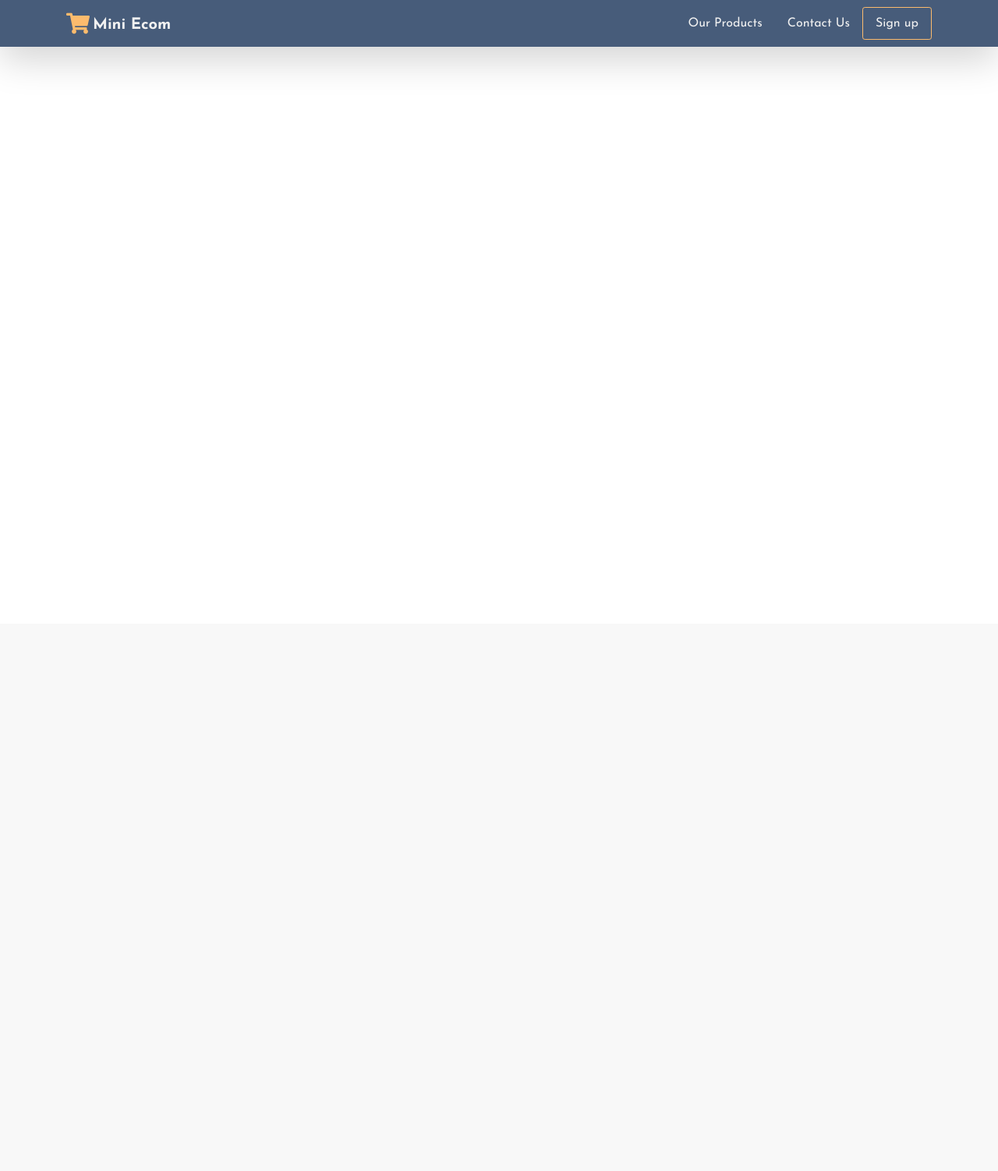
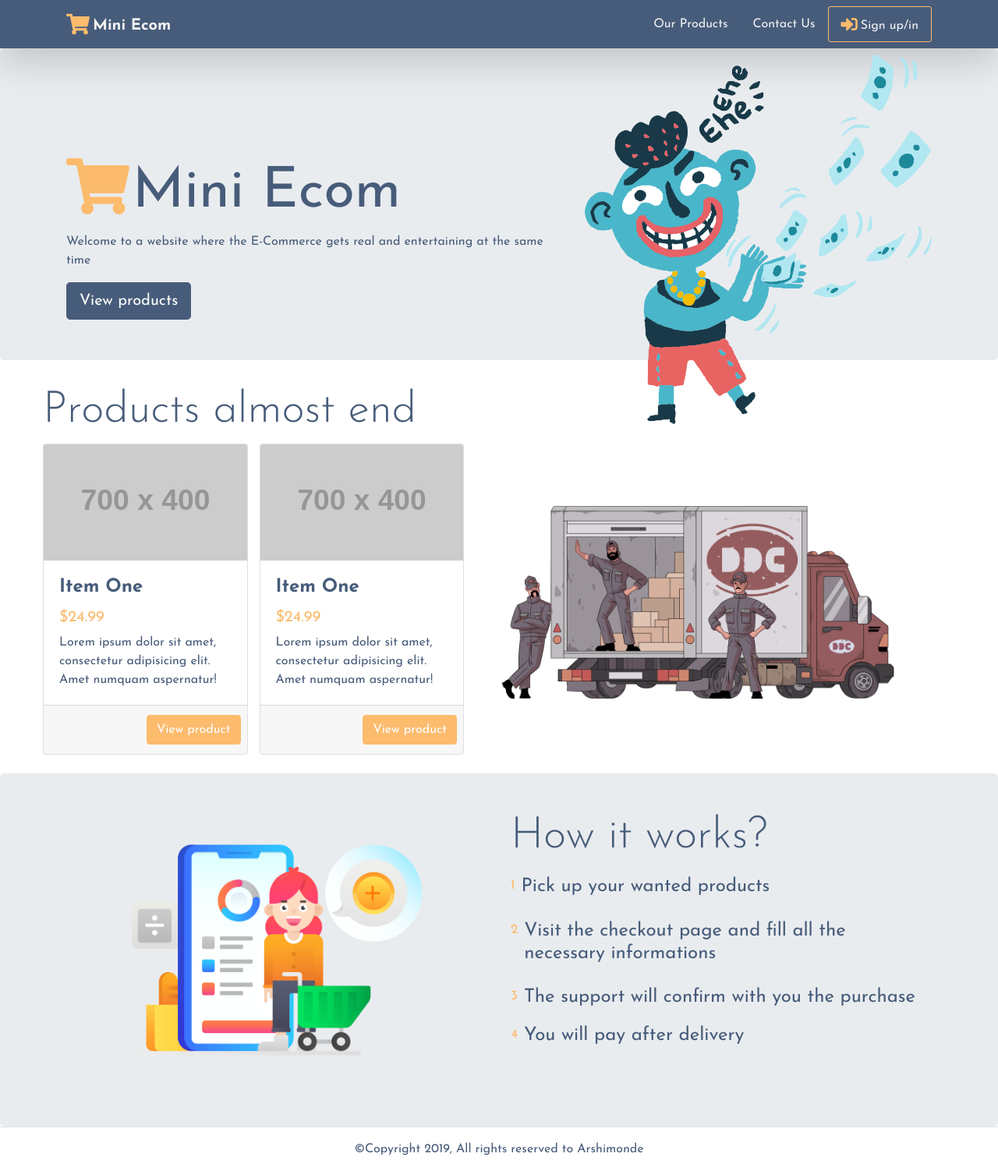
Before and after one commit to Arshimonde/mini-ecommerce-site, a PHP site: page / in a window 1280 px wide. Shown: the whole page at 78% size. Before the commit the page ends 800 px from the top, so only its background shows below. Run offline with PHP 8.4, Linux system fonts and the light colour scheme; some libraries are stand-ins or nearby versions.

Commit message:
Home page completed & dashboard init page

```diff
--- a/css/style.css
+++ b/css/style.css
@@ -11,8 +11,51 @@
 
 body {
     font-family: var(--font-family);
+    color: var(--primary-color);
+}
+/*GENERAL STYLES START*/
+    /*typography*/
+.text-color-secondary{
+    color:var(--secondary-color);
+}
+.text-color-primary{
+    color:var(--primary-color);
+}
+.bg-color-primary{
+    background-color:var(--primary-color);
+    color:var(--white-color);
+}
+.bg-color-secondary{
+    background-color:var(--secondary-color);
+    color:var(--white-color);
+}
+    /*btns*/
+.btn-primary{
+    background-color: var(--primary-color);
+    border-color: var(--primary-color);
+}
+.btn-primary:hover,.btn-primary:visited,.btn-primary:active,
+.btn-primary:not(:disabled):not(.disabled):active {
+    background-color: rgba(var(--primary-color-rgb),0.9);
+    border-color: rgba(var(--primary-color-rgb),0.9);
+}
+.btn-primary.focus, .btn-primary:focus {
+    box-shadow: 0 0 0 0.2rem rgba(var(--primary-color-rgb), 0.5)!important;
 }
 
+.btn-secondary{
+    background-color: var(--secondary-color);
+    border-color: var(--secondary-color);
+}
+.btn-secondary:hover,.btn-secondary:visited,.btn-secondary:active,
+.btn-secondary:not(:disabled):not(.disabled):active {
+    background-color: rgba(var(--secondary-color-rgb),0.9);
+    border-color: rgba(var(--secondary-color-rgb),0.9);
+}
+.btn-secondary.focus, .btn-secondary:focus {
+    box-shadow: 0 0 0 0.2rem rgba(var(--secondary-color-rgb), 0.5)!important;
+}
+/*GENERAL STYLES END*/
 /* MAIN HEADER START*/
 .main-header{
     background-color: var(--primary-color);
@@ -26,13 +69,99 @@ body {
 .main-header nav li a{
     color:var(--white-color);
 }
-.main-header nav li:last-of-type{
+.main-header nav li:last-of-type a{
     border:1px solid var(--secondary-color);
     border-radius:0.2em;
     transition:all 0.25s;
 }
-.main-header nav li:last-of-type:hover{
+.main-header nav li:last-of-type a i{
+    color: var(--secondary-color);
+}
+.main-header nav li:last-of-type:hover a{
     color:var(--white-color);
     background-color: var(--secondary-color);
 }
+.main-header nav li:last-of-type:hover a i{
+    color:var(--white-color);
+}
 /* MAIN HEADER END*/
+/* HOME PAGE START */
+    /* site intro */
+    .site-introduction{
+        max-height:400px;
+    }
+    .site-introduction img{
+        max-height:100%;
+    }
+
+    /*How it works*/
+    .how-it-works .media .number{
+        font-size: 17px;
+        color:var(--secondary-color);
+    }
+/* HOME PAGE END */
+
+/* DASHBOARD START */
+    .dashboard{
+        font-size: .875rem;
+    }
+    .feather {
+        width: 16px;
+        height: 16px;
+        vertical-align: text-bottom;
+    }
+    .dashboard .content{
+        padding-top:48px;
+    }
+    /* Sidebar*/
+    .sidebar {
+        position: fixed;
+        top: 0;
+        bottom: 0;
+        left: 0;
+        z-index: 100; /* Behind the navbar */
+        padding: 48px 0 0; /* Height of navbar */
+        box-shadow: inset -1px 0 0 rgba(0, 0, 0, .1);
+    }
+
+    .sidebar-sticky {
+        position: relative;
+        top: 0;
+        height: calc(100vh - 48px);
+        padding-top: .5rem;
+        overflow-x: hidden;
+        overflow-y: auto; /* Scrollable contents if viewport is shorter than content. */
+    }
+
+    @supports ((position: -webkit-sticky) or (position: sticky)) {
+        .sidebar-sticky {
+        position: -webkit-sticky;
+        position: sticky;
+        }
+    }
+
+    .sidebar .nav-link {
+        font-weight: light;
+        color: #333;
+    }
+
+    .sidebar .nav-link .feather {
+        margin-right: 4px;
+        color: #999;
+    }
+
+    .sidebar .nav-link.active {
+        color: #007bff;
+    }
+
+    .sidebar .nav-link:hover .feather,
+    .sidebar .nav-link.active .feather {
+        color: inherit;
+    }
+
+    .sidebar-heading {
+        font-size: .75rem;
+        text-transform: uppercase;
+    }
+
+/* DASHBOARD END */
--- a/footer.php
+++ b/footer.php
@@ -1,3 +1,9 @@
-
+    <?php if(get_current_page()!="dashboard"):?>
+    <footer class="border-top d-flex justify-content-center py-3 align-items-center">
+        <p class="mb-0">
+            &copy;Copyright <?php echo date("Y");?>, All rights reserved to Arshimonde
+        </p>
+    </footer>
+    <?php endif;?>
 </body>
 </html>
--- a/functions.php
+++ b/functions.php
@@ -0,0 +1,9 @@
+<?php
+/* GET CURRENT PAGE START */
+function get_current_page(){
+    $current_path = $_SERVER['PHP_SELF'];
+    $current_page = substr($current_path,1,(strpos($current_path,".")-1));
+    return $current_page;
+}
+/*  GET CURRENT PAGE START  */
+?>
--- a/header.php
+++ b/header.php
@@ -35,28 +35,15 @@
     <?php require_once("functions.php")?>
 
     <!-- HEADER -->
+    <?php if(get_current_page()!="dashboard"):?>
     <header class="main-header">
         <div class="navbar shadow-lg">
             <div class="container d-flex justify-content-between">
                 <!-- Navbar Brand -->
-                <a href="/index.php" class="navbar-brand d-flex align-items-center">
-                    <i class="fas fa-shopping-cart fa-lg mr-1 d-block"></i>
-                    <strong class="mt-1">Mini Ecom</strong>
-                </a>
-                <!-- Navbar -->
-                <nav>
-                    <ul class="nav d-flex align-items-center">
-                        <li class="nav-item">
-                            <a href="#" class="nav-link">Our Products</a>
-                        </li>
-                        <li class="nav-item">
-                            <a href="#" class="nav-link">Contact Us</a>
-                        </li>
-                        <li class="nav-item">
-                            <a href="#" class="nav-link">Sign up</a>
-                        </li>
-                    </ul>
-                </nav>
+                <?php include "templates/site-brand.html"; ?>
+                <!-- NAVBAR -->
+                <?php include "templates/navbar.html"; ?>
             </div>
         </div>
     </header>
+    <?php endif;?>
--- a/index.php
+++ b/index.php
@@ -1,5 +1,12 @@
 <!-- Require HEADER -->
 <?php require_once("header.php"); ?>
-
+<main class="homepage-main">
+    <!-- Site Introduction -->
+    <?php include "templates/home-page/site-introduction.php"; ?>
+    <!-- Almost end products -->
+    <?php include "templates/home-page/almost-end-products.php"; ?>
+    <!-- How it Works -->
+    <?php include "templates/home-page/how-it-works.php"; ?>
+</main>
 <!-- Require FOOTER -->
 <?php require_once("footer.php");?>
--- /dev/null
+++ b/templates/home-page/almost-end-products-items.php
@@ -0,0 +1,42 @@
+<!-- ITEM START -->
+<div class="col-lg-6 pl-0 mb-4">
+    <div class="card h-100">
+        <a href="#">
+            <img class="card-img-top" src="http://placehold.it/700x400" alt="">
+        </a>
+        <div class="card-body">
+            <h4 class="card-title">
+            <a href="#" class="font-weight-bold text-color-primary">Item One</a>
+            </h4>
+            <h5 class="text-color-secondary">$24.99</h5>
+            <p class="card-text">Lorem ipsum dolor sit amet, consectetur adipisicing elit. Amet numquam aspernatur!</p>
+        </div>
+        <div class="card-footer clearfix px-2">
+            <a href="" class="btn btn-secondary float-right">
+                View product
+            </a>
+        </div>
+    </div>
+</div>
+<!-- ITEM END -->
+<!-- ITEM START -->
+<div class="col-lg-6 pl-0 mb-4">
+    <div class="card h-100">
+        <a href="#">
+            <img class="card-img-top" src="http://placehold.it/700x400" alt="">
+        </a>
+        <div class="card-body">
+            <h4 class="card-title">
+            <a href="#" class="font-weight-bold text-color-primary">Item One</a>
+            </h4>
+            <h5 class="text-color-secondary">$24.99</h5>
+            <p class="card-text">Lorem ipsum dolor sit amet, consectetur adipisicing elit. Amet numquam aspernatur!</p>
+        </div>
+        <div class="card-footer clearfix px-2">
+            <a href="" class="btn btn-secondary float-right">
+                View product
+            </a>
+        </div>
+    </div>
+</div>
+<!-- ITEM END -->
--- /dev/null
+++ b/templates/home-page/almost-end-products.php
@@ -0,0 +1,15 @@
+<div class="container">
+    <div class="row almost-end-products align-items-end">
+        <!-- Products START -->
+        <div class="col-lg-6 pl-0 row">
+            <h2 class="display-4">Products almost end</h2>
+            <?php include "templates/home-page/almost-end-products-items.php";?>
+        </div>
+        <!-- Products END -->
+        <!-- Image START-->
+        <div class="col-lg-6 mb-4">
+            <img class="img-fluid" src="../../images/eastwood-delivery.png" alt="products delivery">
+        </div>
+        <!-- Image END-->
+    </div>
+</div>
--- /dev/null
+++ b/templates/home-page/how-it-works.php
@@ -0,0 +1,56 @@
+<div class="jumbotron py-4 how-it-works mb-0">
+    <div class="container">
+        <div class="row">
+            <div class="col-lg-6">
+                <img class="img-fluid" src="../../images/hugo-expense-tracking.png" alt="delivery boxes">
+            </div>
+            <div class="col-lg-6 explaining">
+                <h2 class="display-4 mt-4">How it works?</h2>
+                <p>
+                    <ul class="list-unstyled">
+                        <li class="media mt-3">
+                            <div class="mr-2 number">
+                                1
+                            </div>
+                            <div class="media-body">
+                                <h4 class="mt-0 mb-1 display-5">
+                                    Pick up your wanted products
+                                </h4>
+                            </div>
+                        </li>
+                        <li class="media my-4">
+                            <div class="mr-2 number">
+                                2
+                            </div>
+                            <div class="media-body">
+                                <h4 class="mt-0 mb-1 display-5">
+                                    Visit the checkout page and fill all the necessary informations
+                                </h4>
+                            </div>
+                        </li>
+                        <li class="media mt-3">
+                            <div class="mr-2 number">
+                                3
+                            </div>
+                            <div class="media-body">
+                                <h4 class="mt-0 mb-1 display-5">
+                                    The support will confirm with you the purchase
+                                </h4>
+                            </div>
+                        </li>
+                        <li class="media mt-3">
+                            <div class="mr-2 number">
+                                4
+                            </div>
+                            <div class="media-body">
+                                <h4 class="mt-0 mb-1 display-5">
+                                    You will pay after delivery
+                                </h4>
+                            </div>
+                        </li>
+                    </ul>
+                </p>
+            </div>
+        </div>
+    </div>
+</div>
--- /dev/null
+++ b/templates/home-page/site-introduction.php
@@ -0,0 +1,20 @@
+<div class="jumbotron site-introduction py-2">
+    <div class="container">
+        <div class="row align-items-center">
+            <div class="col-xl-7 description">
+                <h1 class="display-3 d-flex align-items-center">
+                    <i class="fas fa-shopping-cart fa-1x mr-1 d-block text-color-secondary"></i>
+                    <strong class="mt-3 text-color-primary">Mini Ecom</strong>
+                </h1>
+                <p>
+                    Welcome to a website where the E-Commerce gets real and entertaining at the same time
+                </p>
+                <p><a class="btn btn-primary btn-lg" href="#" role="button">View products</a></p>
+            </div>
+            <!-- IMAGE -->
+            <div class="col-xl-5 image ">
+                <img class="img-fluid" src="../../images/flamenco.png" alt="delivary image">
+            </div>
+        </div>
+    </div>
+</div>
--- /dev/null
+++ b/templates/navbar.html
@@ -0,0 +1,18 @@
+ <!-- Navbar -->
+ <nav>
+    <ul class="nav d-flex align-items-center">
+        <li class="nav-item">
+            <a href="#" class="nav-link">Our Products</a>
+        </li>
+        <li class="nav-item">
+            <a href="#" class="nav-link">Contact Us</a>
+        </li>
+        <!-- sign up button -->
+        <li class="nav-item">
+            <a href="#" class="nav-link d-flex align-items-center">
+                <i class="fas fa-sign-in-alt fa-lg mr-1"></i>
+                <span class="mt-1">Sign up/in</span>
+            </a>
+        </li>
+    </ul>
+</nav>
--- /dev/null
+++ b/templates/site-brand.html
@@ -0,0 +1,4 @@
+<a href="/index.php" class="navbar-brand d-flex align-items-center">
+    <i class="fas fa-shopping-cart fa-lg mr-1 d-block"></i>
+    <strong class="mt-1">Mini Ecom</strong>
+</a>
```
Also changed, not shown: dashboard.php (added, +26 -0 lines), templates/dashboard/dashboard-aside.php (added, +29 -0 lines), templates/dashboard/products.php (added, +22 -0 lines), templates/dashboard/top-nav.php (added, +13 -0 lines), images/eastwood-delivery.png (added), images/flamenco.png (added), images/fogg-order-completed.png (added), images/hugo-expense-tracking.png (added), images/pale-order-completed.png (added).
